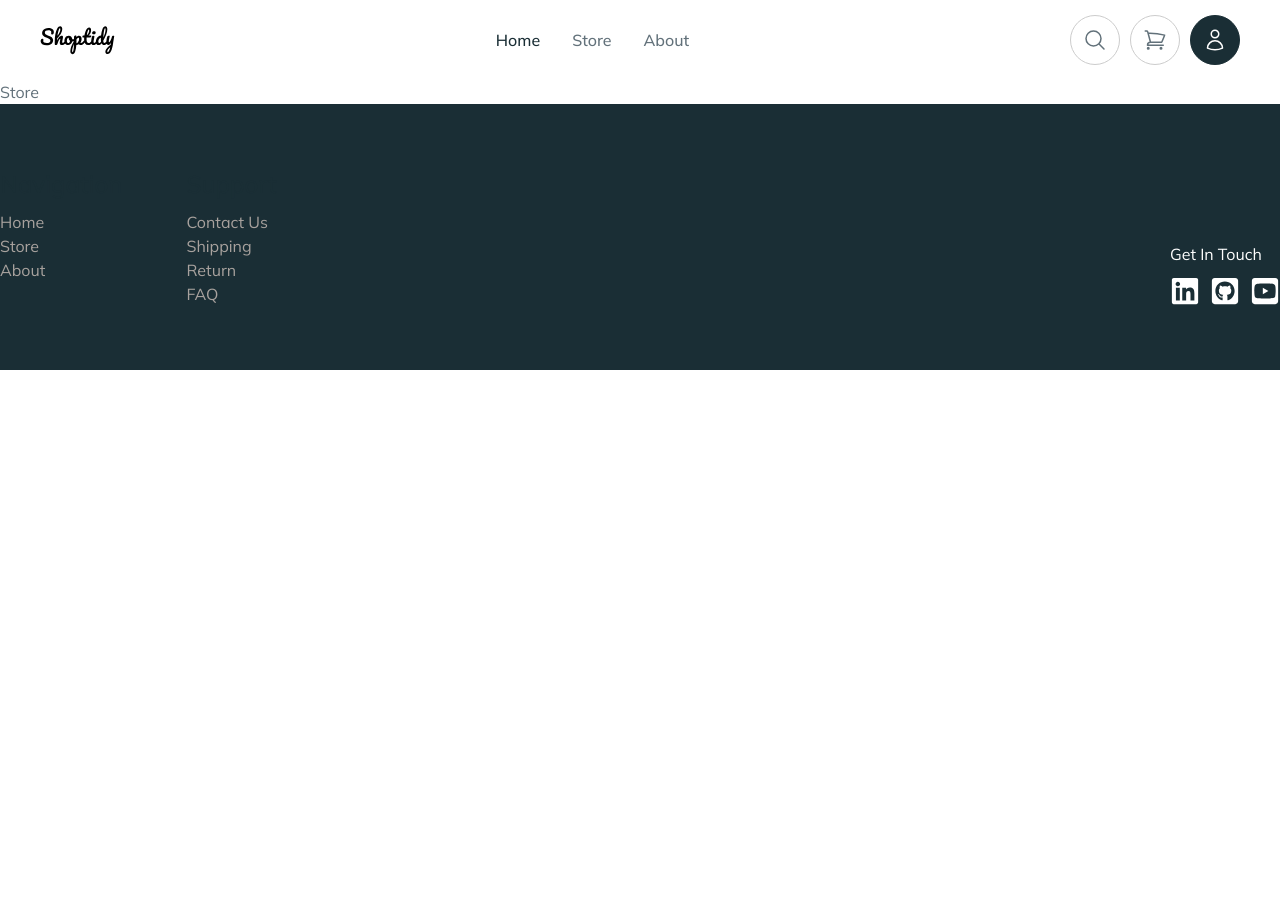
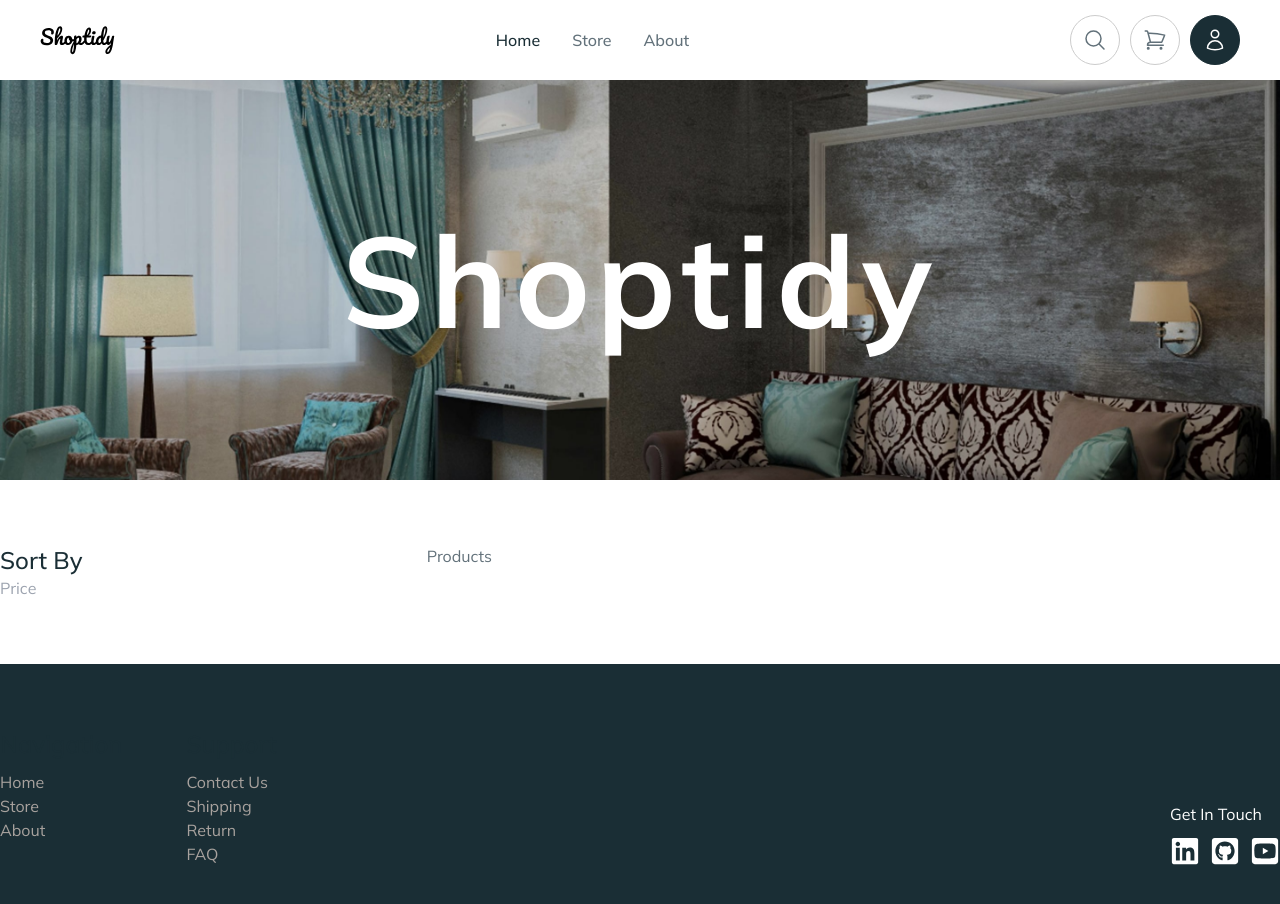
Before and after one commit to andrijaweb/ecommerce-app, a React (Vite) app: page /store in a window 1280 px wide. Shown: the top 904 px of the page. Before the commit the page ends 800 px from the top, so only its background shows below. Built offline with nearby package versions, Linux system fonts and the light colour scheme.

Commit message:
Added hero section to StorePage

```diff
--- a/src/pages/StorePage.tsx
+++ b/src/pages/StorePage.tsx
@@ -1,5 +1,27 @@
 const StorePage = () => {
-  return <div>Store</div>;
+  return (
+    <div>
+      <div className="overflow-hidden relative h-[25rem]">
+        <img
+          className="object-cover h-full w-full"
+          src="store-hero.jpg"
+          alt="Luxury Living Room"
+        />
+        <h1 className="text-9xl tracking-wider font-bold text-white absolute top-1/2 left-1/2 -translate-x-1/2 -translate-y-1/2">
+          Shoptidy
+        </h1>
+      </div>
+      <div className="py-16 grid grid-cols-[2fr_4fr]">
+        <div>
+          <div>
+            <h3 className="heading-tertiary">Sort By</h3>
+            <input type="text" placeholder="Price" />
+          </div>
+        </div>
+        <div>Products</div>
+      </div>
+    </div>
+  );
 };
 
 export default StorePage;
```
